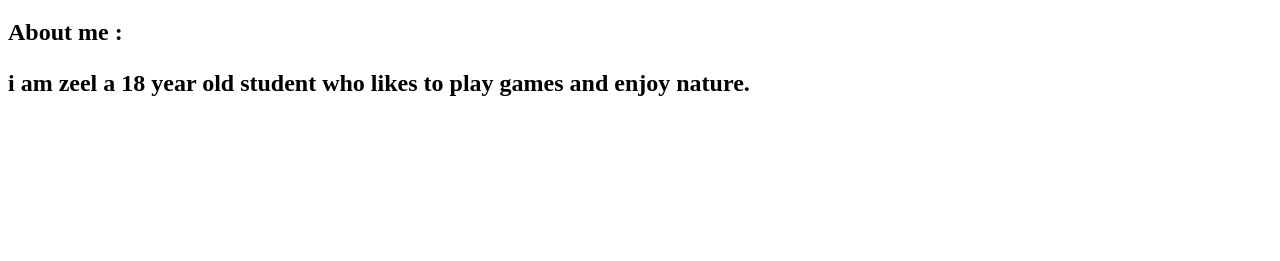
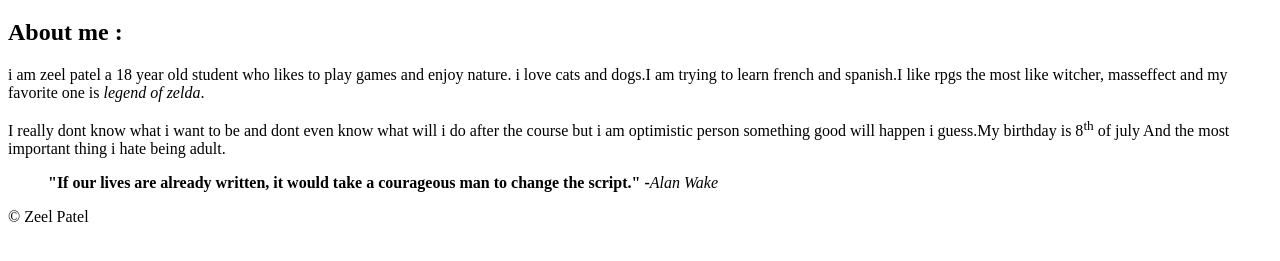
Before and after one commit to Zeel-cloud/html-assignment, a plain HTML site: page index.html in a window 1280 px wide. Shown: the part 61-322 px from the top of the page. Drawn offline with Linux system fonts and the light colour scheme.

Commit message:
Finished content

```diff
--- a/index.html
+++ b/index.html
@@ -7,8 +7,27 @@
     <title>HTML Assignment</title>
 </head>
 <body>
-    <h1>Zeel Patel</h1>
-    <h2>About me :<article><p> i am zeel a 18 year old student who likes to play games and enjoy nature.</p></article></h2>
+    <header>
+        <h1>Zeel Patel</h1>
+    </header>
+
+
+    <article><h2>About me :</h2>
+        <p> i am zeel patel a 18 year old student who likes to play games and enjoy nature.
+            i love cats and dogs.I am trying to learn french and spanish.I like rpgs the most like witcher, masseffect and my favorite
+            one is <em>legend of zelda</em>.
+        </p>
+        <p>
+            I really dont know what i want to be and dont even know what will i do after the course but i am optimistic person
+            something good will happen i guess.My birthday is 8<sup>th</sup> of july And the most important thing i hate being adult.
+        </p>
+        <blockquote><b>"If our lives are already written, it would take a courageous man to change the script." -</b><cite>Alan Wake</cite></blockquote>
+
+
+    </article>
+    <footer>
+        <p>&copy; Zeel Patel</p>
+      </footer>
 
 </body>
 </html>
```
